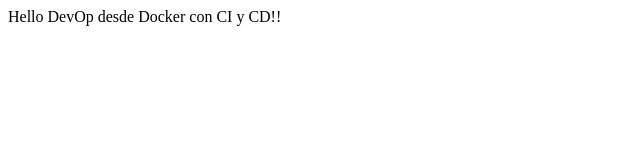
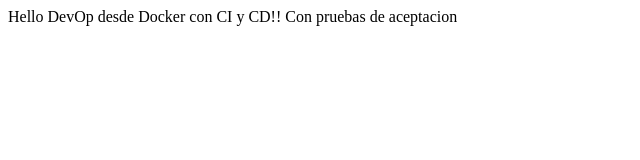
Before and after one commit to davidpolaniaac/devops-demo, a website: page public/index.html in a window 1280 px wide. Shown: the whole page, without its empty margins (0-640 px from the left). Drawn offline with Linux system fonts and the light colour scheme.

Commit message:
ejecucion de pruebas en ambiente de qa

```diff
--- a/public/index.html
+++ b/public/index.html
@@ -4,5 +4,6 @@
   </head>
   <body>
     Hello DevOp desde Docker con CI y CD!!
+    Con pruebas de aceptacion
   </body>
 </html>
```
